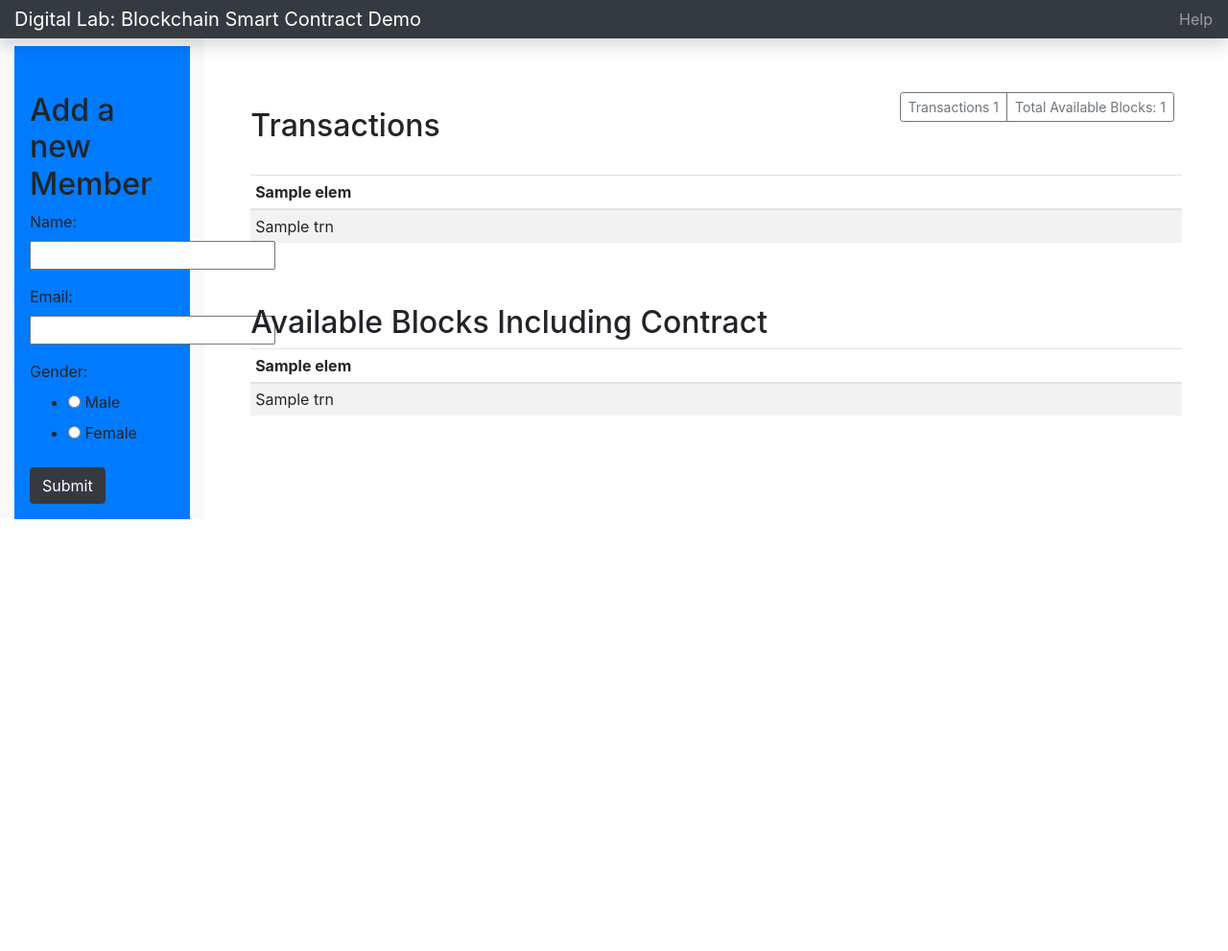
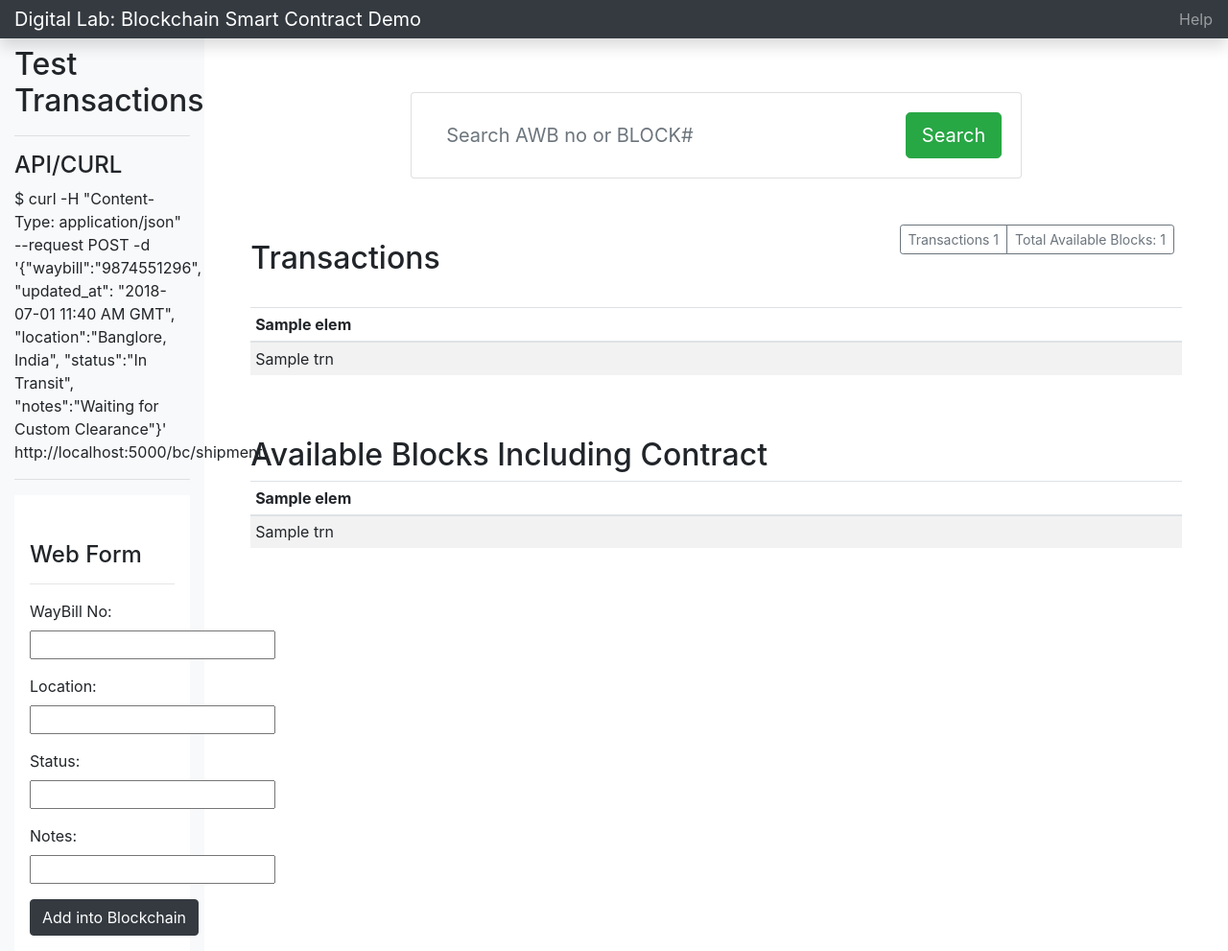
Before and after one commit to rajan24oct/blockChain-Smart-Contract-POC, a Flask app: template templates/base.html in a window 1280 px wide. Shown: the whole page at 96% size. Before the commit the page ends 541 px from the top, so only its background shows below. Run offline with Flask 2, Linux system fonts and the light colour scheme; the template is opened without the code that fills it: values that come from a table or form of the project are taken from there, most other values are stand-ins (such as "Sample title", 1, 10 or a date in 2020); some libraries are stand-ins or nearby versions.

Commit message:
updated code for shipment

```diff
--- a/app.py
+++ b/app.py
@@ -1,9 +1,11 @@
-from com.dl.utils.connector import Members, w3
+from com.dl.utils.connector import Shipments, w3
 from flask import Flask, Response, request, jsonify, flash
 from marshmallow import Schema, fields, ValidationError
 from flask import render_template
 from com.dl.utils.nocache import nocache
-from forms.form import MemberForm
+from forms.form import ShipmentForm
+import datetime
+now = datetime.datetime.now()
 
 SECRET_KEY = 'development'
 
@@ -17,17 +19,18 @@ app.config.from_object(__name__)
 @app.route("/add", methods=['GET', 'POST'])
 @nocache
 def main():
-    mm = Members()
+    mm = Shipments()
     # form to add new members
-    form = MemberForm()
+    form = ShipmentForm()
 
     if request.method == 'POST':
-        name = request.form['name']
-        email = request.form['email']
-        gender = request.form['gender']
+        waybill = request.form['waybill']
+        location = request.form['location']
+        status = request.form['status']
+        notes = request.form['notes']
 
         if form.validate():
-            user_data = mm.createMember({"name":name, "email":email, "gender":gender})
+            mm.createShipment({"waybill": waybill, "updated_at": str(now), "location": location, "status": status, "notes": notes})
         else:
             flash('All the form fields are required. ')
 
@@ -42,11 +45,12 @@ def main():
 
 
 
-@app.route("/bc/member", methods=['GET', 'POST'])
+@app.route("/bc/shipment", methods=['GET', 'POST'])
 def transaction():
     body = request.get_json()
-    mm = Members()
-    user_data = mm.createMember(body)
+
+    mm = Shipments()
+    user_data = mm.createShipment(body)
     return jsonify({"data": user_data}), 200
 
 
--- a/deploy.py
+++ b/deploy.py
@@ -2,7 +2,7 @@ import json
 from com.dl.utils.processor import BCProcessor
 
 # Specify All the Solidity files
-solsArr = ['sols/memberRecords.sol', 'sols/stringUtils.sol']
+solsArr = ['sols/shipment.sol', 'sols/stringUtils.sol']
 
 # compile and Transact into ETH
 bcp = BCProcessor(solsArr)
--- a/forms/form.py
+++ b/forms/form.py
@@ -1,9 +1,10 @@
-from flask_wtf import Form
+from flask_wtf import FlaskForm
 from wtforms import StringField, RadioField
 from wtforms.validators import DataRequired, Email
 
 
-class MemberForm(Form):
-    email = StringField('email', validators=[DataRequired(), Email()])
-    name = StringField('name', validators=[DataRequired()])
-    gender =  RadioField('Label', choices=[('male','Male'),('female','Female')], validators=[DataRequired()])
+class ShipmentForm(FlaskForm):
+    waybill = StringField('waybill', validators=[DataRequired()])
+    location = StringField('location', validators=[DataRequired()])
+    status = StringField('status', validators=[DataRequired()])
+    notes = StringField('notes', validators=[DataRequired()])
--- a/static/css/style.css
+++ b/static/css/style.css
@@ -13,3 +13,13 @@
     display: inline;
     padding-right: 10px;
 }
+
+.form-control-borderless {
+    border: none;
+}
+
+.form-control-borderless:hover, .form-control-borderless:active, .form-control-borderless:focus {
+    border: none;
+    outline: none;
+    box-shadow: none;
+}
--- a/templates/base.html
+++ b/templates/base.html
@@ -8,6 +8,7 @@
     <title>{% block title %}{% endblock %} - Digital Lab BlockChain : Smart Contract Demo</title>
 
     <link rel="stylesheet" href="{{ url_for('static', filename='css/bootstrap.min.css') }}">
+    <link rel="stylesheet" href="{{ url_for('static', filename='css/style.css') }}">
 
 </head>
 
@@ -24,37 +25,81 @@
 </nav>
 
 <div class="container-fluid">
+
+
     <div class="row">
 
 
-        <div class="col-md-2 d-none d-md-block bg-light sidebar pt-5">
-            <form method="post" action="/add" class="pt-5 bg-primary p-3">
-                <h2> Add a new Member </h2>
+        <div class="col-md-2 d-none addmember d-md-block bg-light sidebar pt-5">
+            <h2> Test Transactions </h2>
+            <hr>
+            <h4>API/CURL </h4>
+            <div class="row">
+                <div class="col-md-12">
+                    $ curl -H "Content-Type: application/json" --request POST -d '{"waybill":"9874551296", "updated_at": "2018-07-01 11:40 AM GMT", "location":"Banglore, India", "status":"In Transit", "notes":"Waiting for Custom Clearance"}'
+                    http://localhost:5000/bc/shipment
+                </div>
+
+            </div>
+
+            <hr>
+
+            <form method="post" action="/add" class="pt-5 bg-white p-3">
+
+                <h4>Web Form </h4>
+                <hr>
+
                 {{ form.hidden_tag() }}
                 <div class="form-group">
-                    <label for="name">Name: </label>
-                    {{ form.name }}
+                    <label for="name">WayBill No: </label>
+                    {{ form.waybill }}
                 </div>
-                 <div class="form-group">
-                    <label for="email">Email: </label>
-                    {{ form.email }}
+                <div class="form-group">
+                    <label for="email">Location: </label>
+                    {{ form.location }}
                 </div>
 
-                 <div class="form-group">
-                    <label for="gender">Gender: </label>
-                    {{ form.gender }}
+                <div class="form-group">
+                    <label for="gender">Status: </label>
+                    {{ form.status }}
+                </div>
+
+                <div class="form-group">
+                    <label for="gender">Notes: </label>
+                    {{ form.notes }}
                 </div>
 
 
-                 <button type="submit" class="btn btn-dark">Submit</button>
+                <button type="submit" class="btn btn-dark">Add into Blockchain</button>
             </form>
-
 
 
         </div>
 
 
         <main role="main" class="col-md-9 p-8 offset-8 ml-sm-auto col-lg-10 pt-5 px-5">
+            <div class="row justify-content-center pt-5">
+                <div class="col-12 col-md-10 col-lg-8">
+                    <form class="card card-sm">
+                        <div class="card-body row no-gutters align-items-center">
+                            <div class="col-auto">
+                                <i class="fas fa-search h4 text-body"></i>
+                            </div>
+                            <!--end of col-->
+                            <div class="col">
+                                <input class="form-control form-control-lg form-control-borderless" type="search"
+                                       placeholder="Search AWB no or BLOCK#">
+                            </div>
+                            <!--end of col-->
+                            <div class="col-auto">
+                                <button class="btn btn-lg btn-success" type="submit">Search</button>
+                            </div>
+                            <!--end of col-->
+                        </div>
+                    </form>
+                </div>
+                <!--end of col-->
+            </div>
             <div class="d-flex justify-content-between flex-wrap flex-md-nowrap align-items-center pt-3 pb-2 mb-3">
                 <h1 class="h2 pt-5">Transactions</h1>
                 <div class="btn-toolbar mb-2 mb-md-0">
```
Also changed, not shown: com/dl/utils/connector.py (+14 -19 lines), requirements.txt (line endings or trailing spaces), 3 other files.
